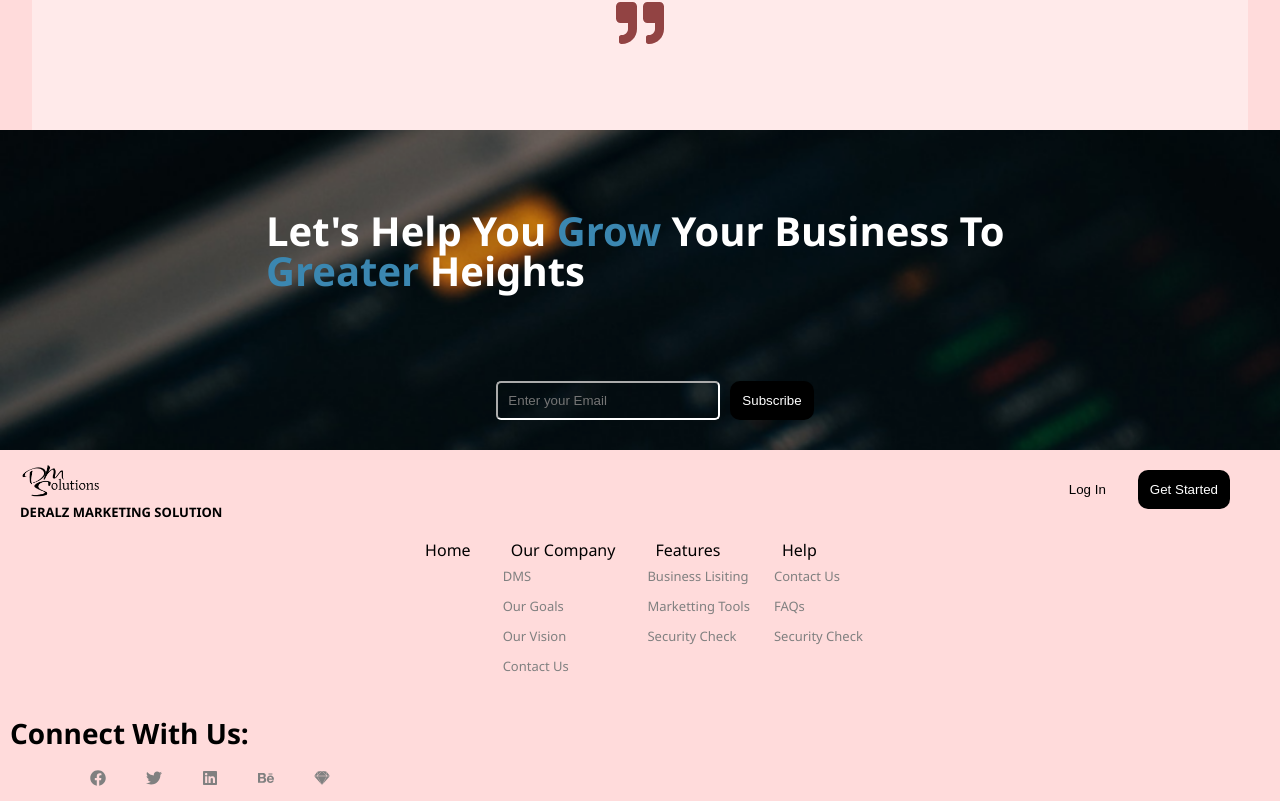
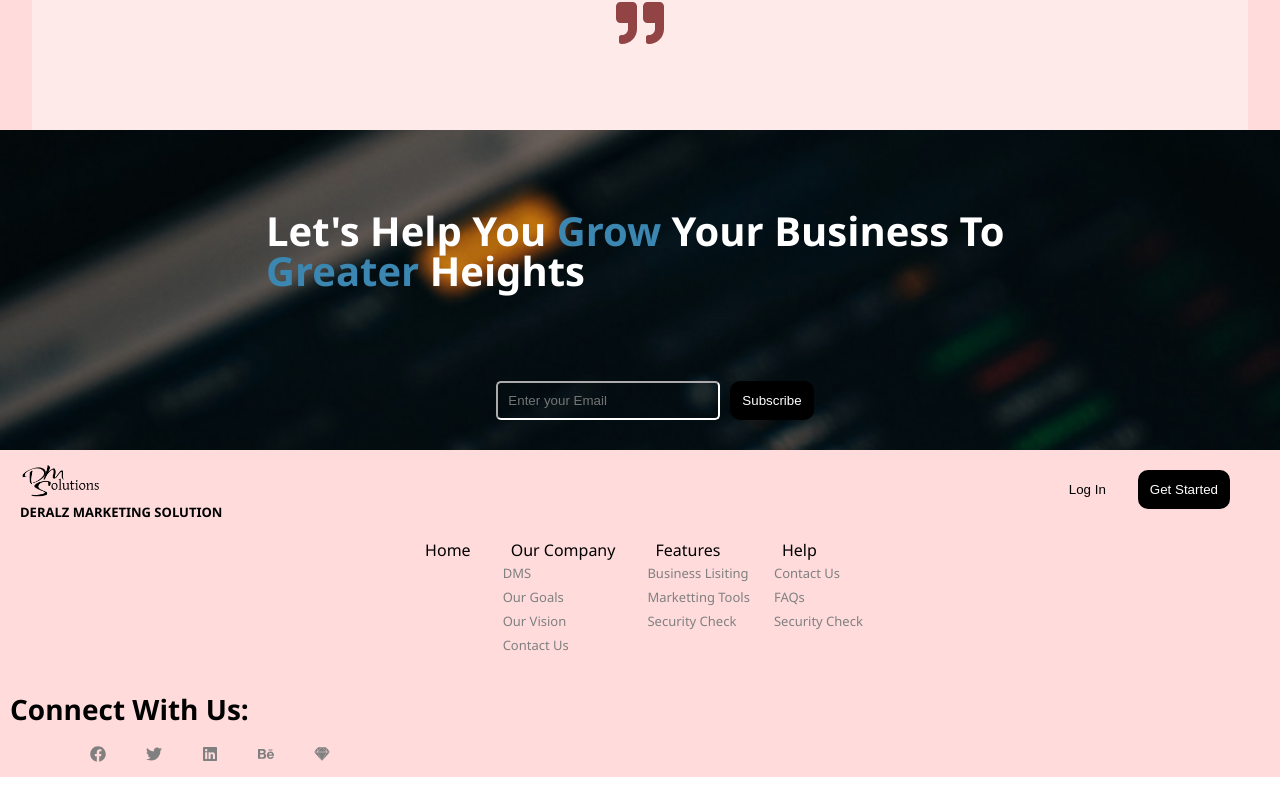
Before and after one commit to debolu/DMS, a React (Create React App) app: page / in a window 1280 px wide. Shown: the part 1582-2383 px from the top of the page. After the commit the page ends 2359 px from the top, so only its background shows below. Built offline with nearby package versions, Linux system fonts and the light colour scheme.

Commit message:
update positioning for footer nav

```diff
--- a/src/index.css
+++ b/src/index.css
@@ -445,8 +445,8 @@ figcaption {
 .navLinks li {
   color: gray;
   width: 100%;
-  padding: 3px 1px;
-  margin: 3px 0px;
+  padding: 2px 1px;
+  margin: 1px 0px;
 }
 .navLinks li a {
   color: gray;
```
